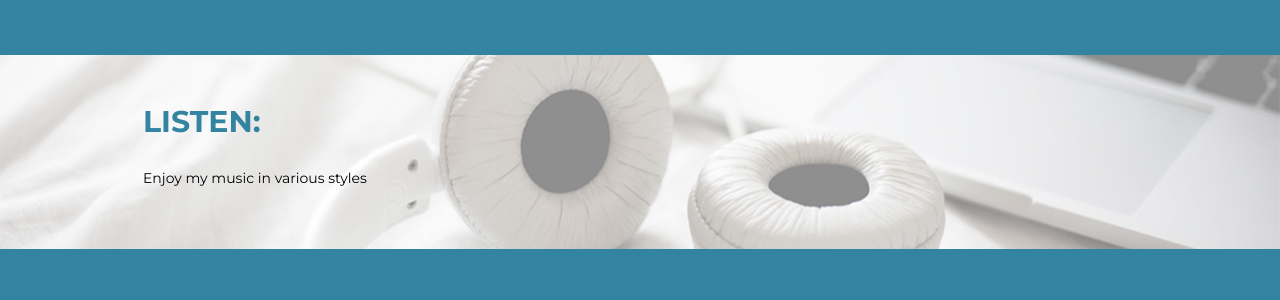
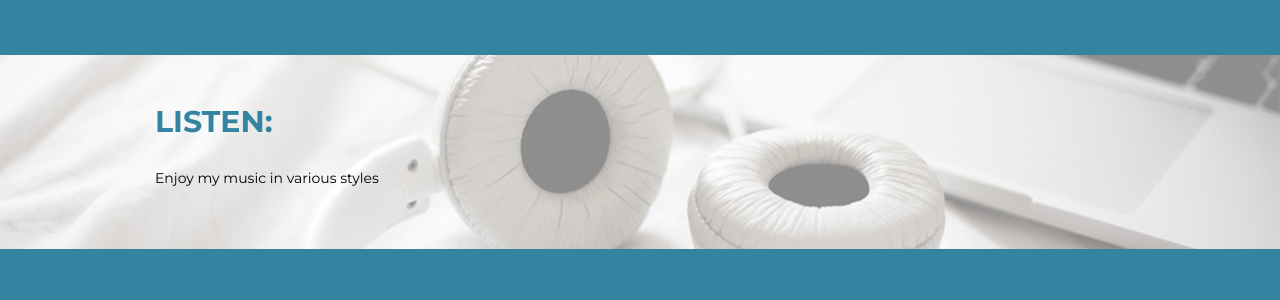
Before and after one commit to phil-wc/phil-wc.github.io, a Jekyll site: the page built from index.html, in a window 1280 px wide. Shown: the part 1149-1449 px from the top of the page. Built offline with Jekyll 4.4.1, drawn with Linux system fonts in a browser that asks for light colours; nearby versions of some CDN libraries; the list of posts is cut into pages by our own code.

Commit message:
added container wrapper

```diff
--- a/_includes/home/sample.html
+++ b/_includes/home/sample.html
@@ -1,6 +1,7 @@
+<div class="container-fluid">
   <div class="row hidden-sm hidden-xs">
 
-  <div class="col-lg-6">
+    <div class="col-lg-6 col-md-6">
       <div class="description">
         <div class="content center-block">
           <h2>LISTEN: </h2>
@@ -9,14 +10,14 @@
       </div>
     </div>
 
-  <div class="col-lg-6">
+    <div class="col-lg-6 col-md-6">
       <div id="js-player-container-default"></div>
     </div>
 
   </div>
 
   <div class="row hidden-lg hidden-md">
-  <div class="col-lg-12">
+    <div class="col-sm-12 col-xs-12">
       <div class="description text-center">
         <h2>LISTEN: </h2>
         <p>Enjoy my music in various styles</p>
@@ -24,6 +25,6 @@
       <div id="js-player-container-mobile"></div>
     </div>
   </div>
-
+</div>
 
 <div class="clearfix"></div>
```
Lines whose indentation alone changed are shown as unchanged.
